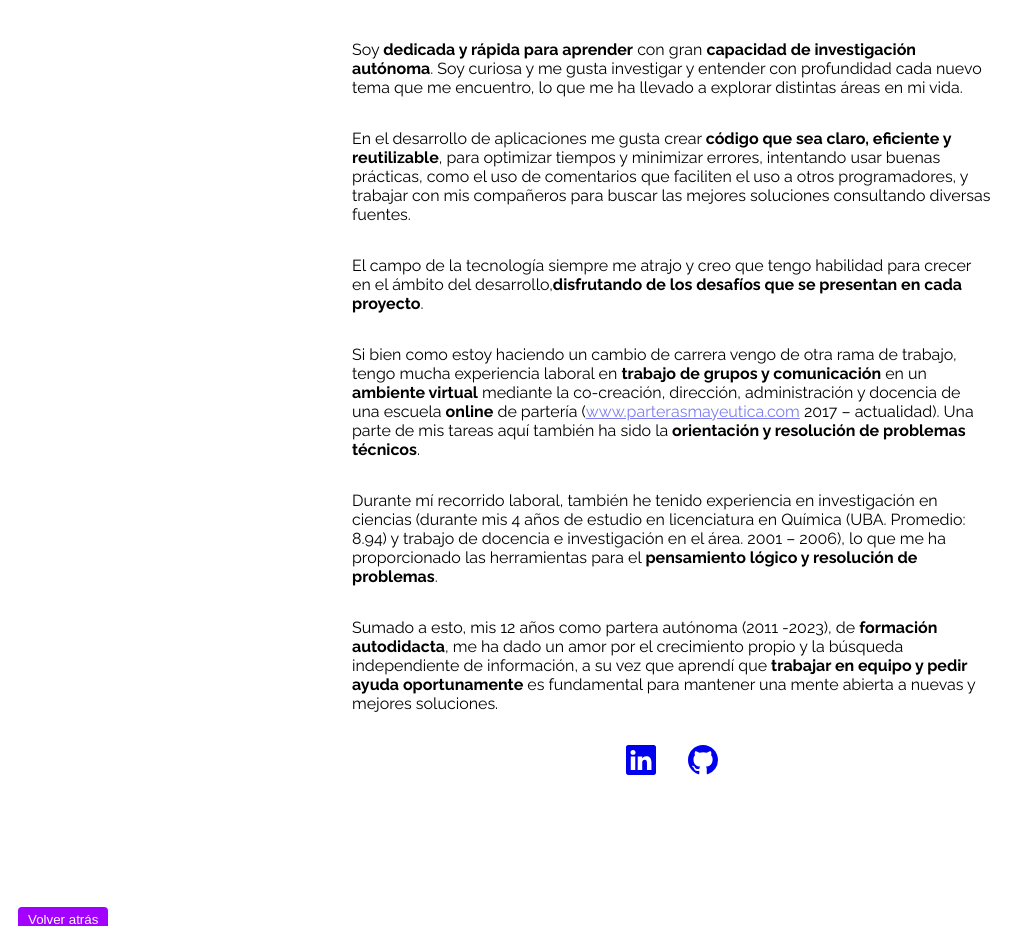
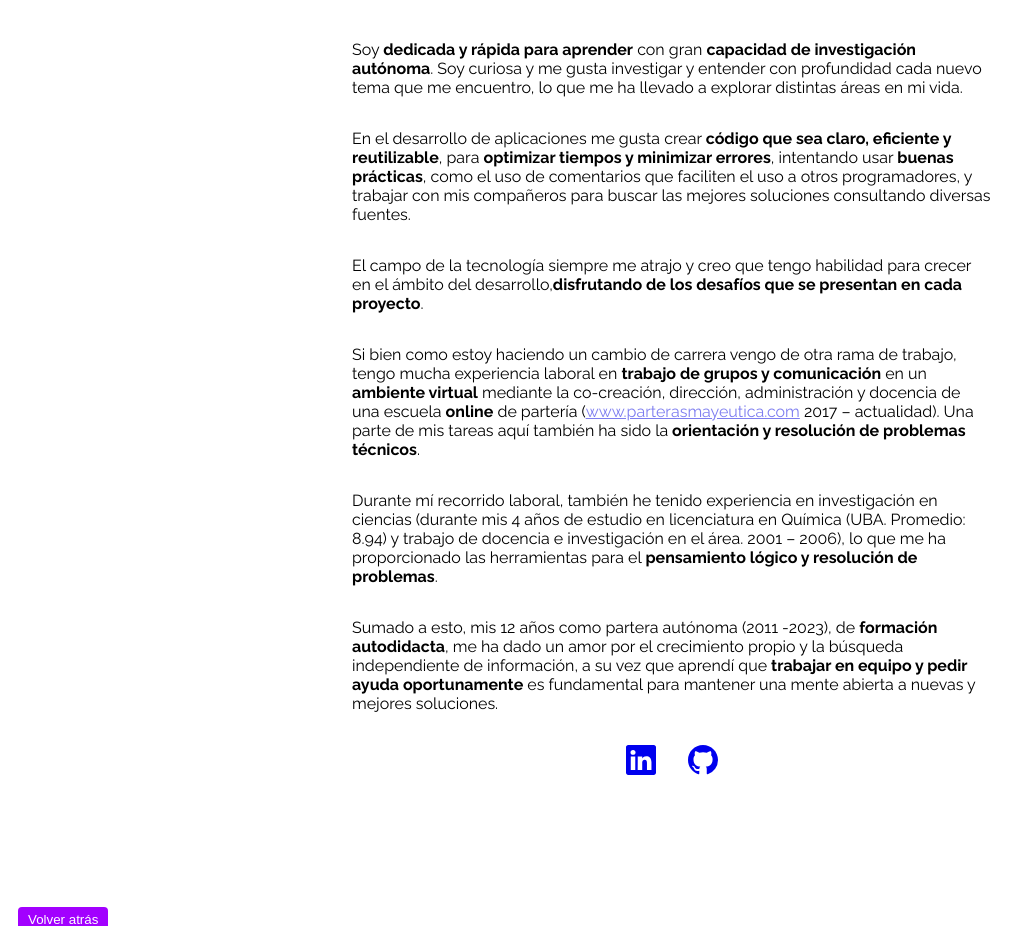
Before and after one commit to Sil-Palaoro/sil-palaoro, a Next.js app: page / in a window 1280 px wide. Shown: the part 2640-3566 px from the top of the page, without its empty margins (0-1035 px from the left). Built offline with nearby package versions, Linux system fonts and the light colour scheme.

Commit message:
mejoras about me

```diff
--- a/src/app/page.js
+++ b/src/app/page.js
@@ -174,8 +174,8 @@ export default function Home() {
                     En el desarrollo de aplicaciones me gusta crear <strong>
                         código que sea
                         claro, eficiente y reutilizable
-                    </strong>, para optimizar tiempos y minimizar errores,
-                    intentando usar buenas prácticas,
+                    </strong>, para <strong>optimizar tiempos y minimizar errores</strong>,
+                    intentando usar <strong>buenas prácticas</strong>,
                     como el uso de comentarios que faciliten el uso a otros
                     programadores, y trabajar con mis compañeros para buscar las mejores
                     soluciones consultando diversas fuentes.
@@ -185,7 +185,7 @@ export default function Home() {
                     El campo de la tecnología siempre me atrajo y creo que tengo
                     habilidad para crecer en el ámbito del desarrollo,
                     <strong>
-                        disfrutando de los desafíos que se presentan en cada
+                         disfrutando de los desafíos que se presentan en cada
                         proyecto
                     </strong>.</p>
                 <p className={styles.p}>
@@ -222,7 +222,7 @@ export default function Home() {
 
                 <ul className={styles.rrss}>
                     <li className={styles.li}>
-                        <Link href="www.linkedin.com/in/silvina-palaoro" className={styles.a} title="linkedin" target="_blank" rel="noopener noreferrer">
+                        <Link href="https://www.linkedin.com/in/silvina-palaoro" className={styles.a} title="linkedin" target="_blank" rel="noopener noreferrer">
                             <svg xmlns="http://www.w3.org/2000/svg" width="30" height="30" fill="currentColor" class="svg" viewBox="0 0 16 16">
                               <path d="M0 1.146C0 .513.526 0 1.175 0h13.65C15.474 0 16 .513 16 1.146v13.708c0 .633-.526 1.146-1.175 1.146H1.175C.526 16 0 15.487 0 14.854zm4.943 12.248V6.169H2.542v7.225zm-1.2-8.212c.837 0 1.358-.554 1.358-1.248-.015-.709-.52-1.248-1.342-1.248S2.4 3.226 2.4 3.934c0 .694.521 1.248 1.327 1.248zm4.908 8.212V9.359c0-.216.016-.432.08-.586.173-.431.568-.878 1.232-.878.869 0 1.216.662 1.216 1.634v3.865h2.401V9.25c0-2.22-1.184-3.252-2.764-3.252-1.274 0-1.845.7-2.165 1.193v.025h-.016l.016-.025V6.169h-2.4c.03.678 0 7.225 0 7.225z"/>
                             </svg>
```
